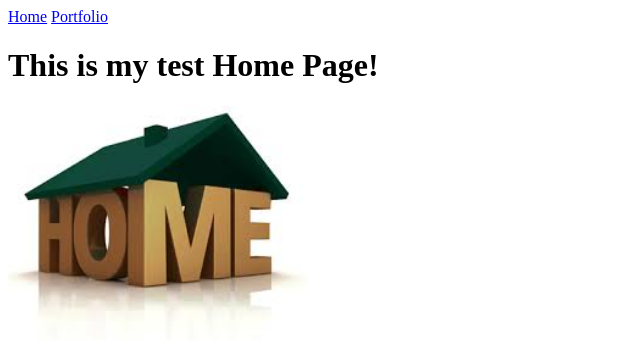
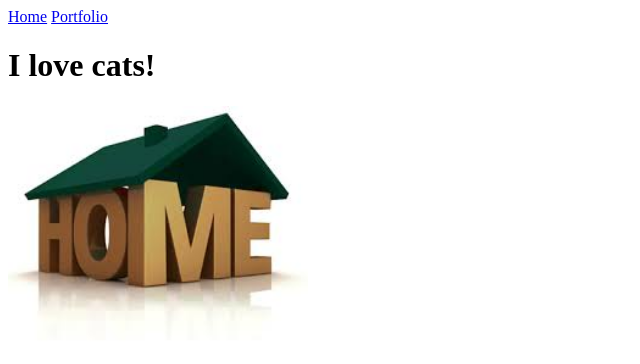
Before and after one commit to valerie617/valerie617.github.io, a plain HTML site: page index.html in a window 1280 px wide. Shown: the whole page, without its empty margins (0-640 px from the left). Drawn offline with Linux system fonts and the light colour scheme.

Commit message:
altered title

```diff
--- a/index.html
+++ b/index.html
@@ -7,7 +7,7 @@
 	<body>
 		<a href="index.html">Home</a>
 		<a href="portfolio.html">Portfolio</a>
-		<h1>This is my test Home Page!</h1>
+		<h1>I love cats!</h1>
 		<img src="images/home.jpg" height="250">
 	</body>
 </html>
```
